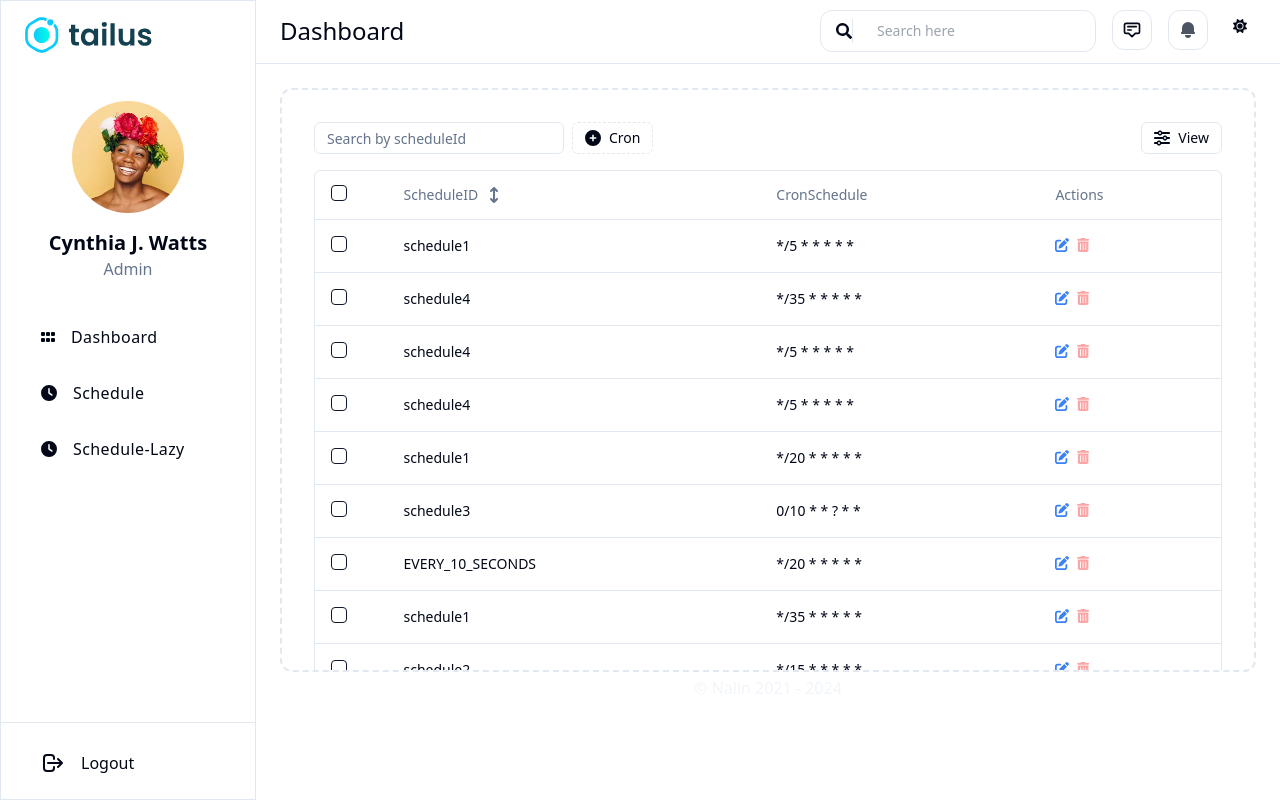
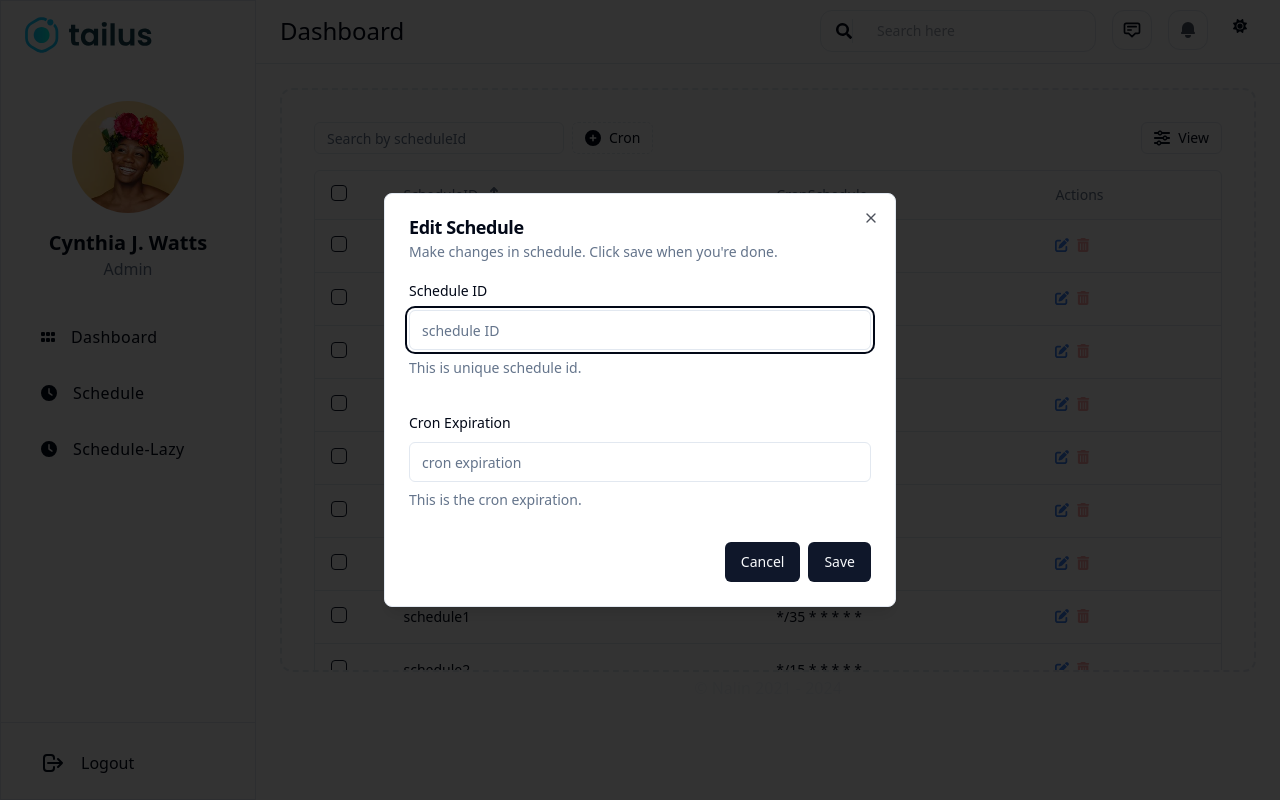
Before and after one commit to Nikhil12894/react-tailwind, a React (Vite) app: page /schedule in a window 1280 px wide. Both pictures are taken after a click on the icon 1062 px from the left and 245 px from the top of the page. Built offline with nearby package versions, Linux system fonts and the light colour scheme.

Commit message:
react hook form in schedule component

```diff
--- a/package.json
+++ b/package.json
@@ -14,6 +14,7 @@
     "@fortawesome/fontawesome-svg-core": "^6.5.2",
     "@fortawesome/free-solid-svg-icons": "^6.5.2",
     "@fortawesome/react-fontawesome": "^0.2.0",
+    "@hookform/resolvers": "^3.4.0",
     "@radix-ui/react-checkbox": "^1.0.4",
     "@radix-ui/react-dialog": "^1.0.5",
     "@radix-ui/react-dropdown-menu": "^2.0.6",
@@ -31,8 +32,10 @@
     "lucide-react": "^0.378.0",
     "react": "^18.2.0",
     "react-dom": "^18.2.0",
+    "react-hook-form": "^7.51.4",
     "tailwind-merge": "^2.3.0",
-    "tailwindcss-animate": "^1.0.7"
+    "tailwindcss-animate": "^1.0.7",
+    "zod": "^3.23.8"
   },
   "devDependencies": {
     "@types/node": "^20.12.11",
--- a/src/app/schedule/Schedule.tsx
+++ b/src/app/schedule/Schedule.tsx
@@ -1,7 +1,7 @@
 import { ColumnDef } from "@tanstack/react-table";
 import { DataTable } from "../../components/ui/data-table-client/data-table";
 import { scheduleData } from "../schedule";
-import { EditableDeletableTable } from "./edit-dilog";
+import { EditDialogForm } from "./edit-dilog";
 import { Schedule } from "../schedule-type";
 import {
   columnList,
@@ -10,14 +10,18 @@ import {
   filterByCron,
 } from "./schedule-data";
 import { ColumnDefFun } from "@/components/ui/data-table-client/data-table-column-def";
-import { useCallback, useMemo } from "react";
+import { useCallback, useMemo, useState } from "react";
 
 const ScheduleComp = () => {
-  const data = scheduleData;
-
+  const [data, seteData] = useState(scheduleData);
+  const [isEditDialogOpen, setIsEditDialogOpen] = useState(false);
+  const [selectedRow, setSelectedRow] = useState<Schedule | null>(null);
   const onEdit = useCallback(
-    (data: Schedule) => alert(JSON.stringify(data)),
-    []
+    (data: Schedule) => {
+      setSelectedRow(data);
+      setIsEditDialogOpen(true);
+    },
+    [selectedRow]
   );
 
   const onDelete = useCallback(
@@ -47,7 +51,16 @@ const ScheduleComp = () => {
           filterCollDropdownOptions: filterByCron,
         }}
       />
-      <EditableDeletableTable tableData={data} />
+      <EditDialogForm
+        isEditDialogOpen={isEditDialogOpen}
+        onOpenDialogFunc={(value) => {
+          setIsEditDialogOpen(value);
+          if (!value) {
+            setSelectedRow(null);
+          }
+        }}
+        selectedRow={selectedRow}
+      />
     </div>
   );
 };
--- a/src/app/schedule/edit-dilog.tsx
+++ b/src/app/schedule/edit-dilog.tsx
@@ -2,91 +2,184 @@ import { Button } from "@/components/ui/button";
 import {
   Dialog,
   DialogContent,
+  DialogDescription,
   DialogFooter,
   DialogHeader,
-  DialogOverlay,
+  DialogTitle,
 } from "@/components/ui/dialog";
 import { Input } from "@/components/ui/input";
-import { useState } from "react";
+import { useEffect, useState } from "react";
+import { Schedule } from "../schedule-type";
 
-export interface EditableDeletableTableProps<T> {
-  tableData: T[];
+// export interface EditableDeletableTableProps<T> {
+//   tableData: T[];
+// }
+// export function EditableDeletableTable<T>({
+//   tableData,
+// }: EditableDeletableTableProps<T>) {
+//   const [data, setData] = useState(tableData);
+//   const [isEditDialogOpen, setIsEditDialogOpen] = useState(false);
+//   const [isDeleteDialogOpen, setIsDeleteDialogOpen] = useState(false);
+//   const [editRow, setEditRow] = useState(null);
+//   const [editForm, setEditForm] = useState<any>({});
+//   const [deleteRowId, setDeleteRowId] = useState(null);
+
+//   const handleEditClick = (row: any) => {
+//     setEditRow(row);
+//     setEditForm(row.original);
+//     setIsEditDialogOpen(true);
+//   };
+
+//   const handleDeleteClick = (id: any) => {
+//     setDeleteRowId(id);
+//     setIsDeleteDialogOpen(true);
+//   };
+
+//   const handleInputChange = (e: any) => {
+//     const { name, value } = e.target;
+//     setEditForm({ ...editForm, [name]: value });
+//   };
+
+//   const handleSave = () => {
+//     const newData = data.map((row: any) =>
+//       row.id === editForm.id ? editForm : row
+//     );
+//     setData(newData);
+//     setIsEditDialogOpen(false);
+//   };
+
+//   const handleDelete = () => {
+//     const newData = data.filter((row: any) => row.id !== deleteRowId);
+//     setData(newData);
+//     setIsDeleteDialogOpen(false);
+//   };
+
+//   return (
+//     <div>
+//       <Dialog open={isDeleteDialogOpen} onOpenChange={setIsDeleteDialogOpen}>
+//         <DialogContent>
+//           <DialogHeader>Delete Row</DialogHeader>
+//           <DialogContent>
+//             Are you sure you want to delete this row?
+//           </DialogContent>
+//           <DialogFooter>
+//             <Button onClick={() => setIsDeleteDialogOpen(false)}>Cancel</Button>
+//             <Button onClick={handleDelete}>Delete</Button>
+//           </DialogFooter>
+//         </DialogContent>
+//       </Dialog>
+//     </div>
+//   );
+// }
+export interface EditDialogProps {
+  isEditDialogOpen: boolean;
+  onOpenDialogFunc: (isOpen: boolean) => void;
+  selectedRow: Schedule | null;
 }
-export function EditableDeletableTable<T>({
-  tableData,
-}: EditableDeletableTableProps<T>) {
-  const [data, setData] = useState(tableData);
-  const [isEditDialogOpen, setIsEditDialogOpen] = useState(false);
-  const [isDeleteDialogOpen, setIsDeleteDialogOpen] = useState(false);
-  const [editRow, setEditRow] = useState(null);
-  const [editForm, setEditForm] = useState<any>({});
-  const [deleteRowId, setDeleteRowId] = useState(null);
 
-  const handleEditClick = (row: any) => {
-    setEditRow(row);
-    setEditForm(row.original);
-    setIsEditDialogOpen(true);
-  };
+import {
+  Form,
+  FormControl,
+  FormDescription,
+  FormField,
+  FormItem,
+  FormLabel,
+  FormMessage,
+} from "@/components/ui/form";
+import { zodResolver } from "@hookform/resolvers/zod";
+import { useForm } from "react-hook-form";
+import { z } from "zod";
+const cronRegex: RegExp =
+  /^\s*($|#|\w+\s*=|(\?|\*|(?:[0-5]?\d)(?:(?:-|\/|\,)(?:[0-5]?\d))?(?:,(?:[0-5]?\d)(?:(?:-|\/|\,)(?:[0-5]?\d))?)*)\s+(\?|\*|(?:[0-5]?\d)(?:(?:-|\/|\,)(?:[0-5]?\d))?(?:,(?:[0-5]?\d)(?:(?:-|\/|\,)(?:[0-5]?\d))?)*)\s+(\?|\*|(?:[01]?\d|2[0-3])(?:(?:-|\/|\,)(?:[01]?\d|2[0-3]))?(?:,(?:[01]?\d|2[0-3])(?:(?:-|\/|\,)(?:[01]?\d|2[0-3]))?)*)\s+(\?|\*|(?:0?[1-9]|[12]\d|3[01])(?:(?:-|\/|\,)(?:0?[1-9]|[12]\d|3[01]))?(?:,(?:0?[1-9]|[12]\d|3[01])(?:(?:-|\/|\,)(?:0?[1-9]|[12]\d|3[01]))?)*)\s+(\?|\*|(?:[1-9]|1[012])(?:(?:-|\/|\,)(?:[1-9]|1[012]))?(?:L|W)?(?:,(?:[1-9]|1[012])(?:(?:-|\/|\,)(?:[1-9]|1[012]))?(?:L|W)?)*|\?|\*|(?:JAN|FEB|MAR|APR|MAY|JUN|JUL|AUG|SEP|OCT|NOV|DEC)(?:(?:-)(?:JAN|FEB|MAR|APR|MAY|JUN|JUL|AUG|SEP|OCT|NOV|DEC))?(?:,(?:JAN|FEB|MAR|APR|MAY|JUN|JUL|AUG|SEP|OCT|NOV|DEC)(?:(?:-)(?:JAN|FEB|MAR|APR|MAY|JUN|JUL|AUG|SEP|OCT|NOV|DEC))?)*)\s+(\?|\*|(?:[0-6])(?:(?:-|\/|\,|#)(?:[0-6]))?(?:L)?(?:,(?:[0-6])(?:(?:-|\/|\,|#)(?:[0-6]))?(?:L)?)*|\?|\*|(?:MON|TUE|WED|THU|FRI|SAT|SUN)(?:(?:-)(?:MON|TUE|WED|THU|FRI|SAT|SUN))?(?:,(?:MON|TUE|WED|THU|FRI|SAT|SUN)(?:(?:-)(?:MON|TUE|WED|THU|FRI|SAT|SUN))?)*)(|\s)+(\?|\*|(?:|\d{4})(?:(?:-|\/|\,)(?:|\d{4}))?(?:,(?:|\d{4})(?:(?:-|\/|\,)(?:|\d{4}))?)*))$/;
+const scheduleFormSchema = z.object({
+  schedule_id: z.string().min(2).max(100).toUpperCase(),
+  cron_schedule: z.string().regex(cronRegex).readonly(),
+});
 
-  const handleDeleteClick = (id: any) => {
-    setDeleteRowId(id);
-    setIsDeleteDialogOpen(true);
-  };
+const requiredFields = scheduleFormSchema.required({
+  schedule_id: true,
+  cron_schedule: true,
+});
 
-  const handleInputChange = (e: any) => {
-    const { name, value } = e.target;
-    setEditForm({ ...editForm, [name]: value });
-  };
+export function EditDialogForm({
+  isEditDialogOpen,
+  onOpenDialogFunc,
+  selectedRow,
+}: EditDialogProps) {
+  const [data, setData] = useState<Schedule | null>(selectedRow);
+  // 1. Define your form.
+  const form = useForm<z.infer<typeof requiredFields>>({
+    defaultValues: data
+      ? {
+          schedule_id: data?.schedule_id,
+          cron_schedule: data?.cron_schedule,
+        }
+      : undefined,
+    resolver: zodResolver(requiredFields),
+  });
 
-  const handleSave = () => {
-    const newData = data.map((row: any) =>
-      row.id === editForm.id ? editForm : row
-    );
-    setData(newData);
-    setIsEditDialogOpen(false);
-  };
+  // 2. Define a submit handler.
+  function onSubmit(values: z.infer<typeof requiredFields>) {
+    // Do something with the form values.
+    // ✅ This will be type-safe and validated.
+    setData((prev) => ({ ...prev, ...values }));
+    onOpenDialogFunc(false);
+    // console.log(values);
+  }
 
-  const handleDelete = () => {
-    const newData = data.filter((row: any) => row.id !== deleteRowId);
-    setData(newData);
-    setIsDeleteDialogOpen(false);
-  };
+  // useEffect(() => {
+  //   form.setValue("schedule_id", data?.schedule_id);
+  //   form.setValue("cron_schedule", data?.cron_schedule);
+  // }, [selectedRow]);
 
   return (
-    <div>
-      <Dialog open={isEditDialogOpen} onOpenChange={setIsEditDialogOpen}>
-        <DialogOverlay />
-        <DialogContent>
-          <DialogHeader>Edit Row</DialogHeader>
-          <DialogContent>
-            <Input
-              name="name"
-              placeholder="Name"
-              value={editForm.name || ""}
-              onChange={handleInputChange}
+    <Dialog open={isEditDialogOpen} onOpenChange={onOpenDialogFunc}>
+      <DialogContent>
+        <DialogHeader>
+          <DialogTitle>Edit Schedule</DialogTitle>
+          <DialogDescription>
+            Make changes in schedule. Click save when you're done.
+          </DialogDescription>
+        </DialogHeader>
+        <Form {...form}>
+          <form onSubmit={form.handleSubmit(onSubmit)} className="space-y-8">
+            <FormField
+              control={form.control}
+              name="schedule_id"
+              render={({ field }) => (
+                <FormItem>
+                  <FormLabel>Schedule ID</FormLabel>
+                  <FormControl>
+                    <Input placeholder="schedule ID" {...field} />
+                  </FormControl>
+                  <FormDescription>This is unique schedule id.</FormDescription>
+                  <FormMessage />
+                </FormItem>
+              )}
             />
-            {/* Add other input fields as needed */}
-          </DialogContent>
-          <DialogFooter>
-            <Button onClick={() => setIsEditDialogOpen(false)}>Cancel</Button>
-            <Button onClick={handleSave}>Save</Button>
-          </DialogFooter>
-        </DialogContent>
-      </Dialog>
-
-      <Dialog open={isDeleteDialogOpen} onOpenChange={setIsDeleteDialogOpen}>
-        <DialogOverlay />
-        <DialogContent>
-          <DialogHeader>Delete Row</DialogHeader>
-          <DialogContent>
-            Are you sure you want to delete this row?
-          </DialogContent>
-          <DialogFooter>
-            <Button onClick={() => setIsDeleteDialogOpen(false)}>Cancel</Button>
-            <Button onClick={handleDelete}>Delete</Button>
-          </DialogFooter>
-        </DialogContent>
-      </Dialog>
-    </div>
+            <FormField
+              control={form.control}
+              name="cron_schedule"
+              render={({ field }) => (
+                <FormItem>
+                  <FormLabel>Cron Expiration</FormLabel>
+                  <FormControl>
+                    <Input placeholder="cron expiration" {...field} />
+                  </FormControl>
+                  <FormDescription>
+                    This is the cron expiration.
+                  </FormDescription>
+                  <FormMessage />
+                </FormItem>
+              )}
+            />
+            <DialogFooter>
+              <Button onClick={() => onOpenDialogFunc(false)}>Cancel</Button>
+              <Button type="submit">Save</Button>
+            </DialogFooter>
+          </form>
+        </Form>
+      </DialogContent>
+    </Dialog>
   );
 }
--- /dev/null
+++ b/src/components/ui/form.tsx
@@ -0,0 +1,176 @@
+import * as React from "react"
+import * as LabelPrimitive from "@radix-ui/react-label"
+import { Slot } from "@radix-ui/react-slot"
+import {
+  Controller,
+  ControllerProps,
+  FieldPath,
+  FieldValues,
+  FormProvider,
+  useFormContext,
+} from "react-hook-form"
+
+import { cn } from "@/lib/utils"
+import { Label } from "@/components/ui/label"
+
+const Form = FormProvider
+
+type FormFieldContextValue<
+  TFieldValues extends FieldValues = FieldValues,
+  TName extends FieldPath<TFieldValues> = FieldPath<TFieldValues>
+> = {
+  name: TName
+}
+
+const FormFieldContext = React.createContext<FormFieldContextValue>(
+  {} as FormFieldContextValue
+)
+
+const FormField = <
+  TFieldValues extends FieldValues = FieldValues,
+  TName extends FieldPath<TFieldValues> = FieldPath<TFieldValues>
+>({
+  ...props
+}: ControllerProps<TFieldValues, TName>) => {
+  return (
+    <FormFieldContext.Provider value={{ name: props.name }}>
+      <Controller {...props} />
+    </FormFieldContext.Provider>
+  )
+}
+
+const useFormField = () => {
+  const fieldContext = React.useContext(FormFieldContext)
+  const itemContext = React.useContext(FormItemContext)
+  const { getFieldState, formState } = useFormContext()
+
+  const fieldState = getFieldState(fieldContext.name, formState)
+
+  if (!fieldContext) {
+    throw new Error("useFormField should be used within <FormField>")
+  }
+
+  const { id } = itemContext
+
+  return {
+    id,
+    name: fieldContext.name,
+    formItemId: `${id}-form-item`,
+    formDescriptionId: `${id}-form-item-description`,
+    formMessageId: `${id}-form-item-message`,
+    ...fieldState,
+  }
+}
+
+type FormItemContextValue = {
+  id: string
+}
+
+const FormItemContext = React.createContext<FormItemContextValue>(
+  {} as FormItemContextValue
+)
+
+const FormItem = React.forwardRef<
+  HTMLDivElement,
+  React.HTMLAttributes<HTMLDivElement>
+>(({ className, ...props }, ref) => {
+  const id = React.useId()
+
+  return (
+    <FormItemContext.Provider value={{ id }}>
+      <div ref={ref} className={cn("space-y-2", className)} {...props} />
+    </FormItemContext.Provider>
+  )
+})
+FormItem.displayName = "FormItem"
+
+const FormLabel = React.forwardRef<
+  React.ElementRef<typeof LabelPrimitive.Root>,
+  React.ComponentPropsWithoutRef<typeof LabelPrimitive.Root>
+>(({ className, ...props }, ref) => {
+  const { error, formItemId } = useFormField()
+
+  return (
+    <Label
+      ref={ref}
+      className={cn(error && "text-destructive", className)}
+      htmlFor={formItemId}
+      {...props}
+    />
+  )
+})
+FormLabel.displayName = "FormLabel"
+
+const FormControl = React.forwardRef<
+  React.ElementRef<typeof Slot>,
+  React.ComponentPropsWithoutRef<typeof Slot>
+>(({ ...props }, ref) => {
+  const { error, formItemId, formDescriptionId, formMessageId } = useFormField()
+
+  return (
+    <Slot
+      ref={ref}
+      id={formItemId}
+      aria-describedby={
+        !error
+          ? `${formDescriptionId}`
+          : `${formDescriptionId} ${formMessageId}`
+      }
+      aria-invalid={!!error}
+      {...props}
+    />
+  )
+})
+FormControl.displayName = "FormControl"
+
+const FormDescription = React.forwardRef<
+  HTMLParagraphElement,
+  React.HTMLAttributes<HTMLParagraphElement>
+>(({ className, ...props }, ref) => {
+  const { formDescriptionId } = useFormField()
+
+  return (
+    <p
+      ref={ref}
+      id={formDescriptionId}
+      className={cn("text-sm text-muted-foreground", className)}
+      {...props}
+    />
+  )
+})
+FormDescription.displayName = "FormDescription"
+
+const FormMessage = React.forwardRef<
+  HTMLParagraphElement,
+  React.HTMLAttributes<HTMLParagraphElement>
+>(({ className, children, ...props }, ref) => {
+  const { error, formMessageId } = useFormField()
+  const body = error ? String(error?.message) : children
+
+  if (!body) {
+    return null
+  }
+
+  return (
+    <p
+      ref={ref}
+      id={formMessageId}
+      className={cn("text-sm font-medium text-destructive", className)}
+      {...props}
+    >
+      {body}
+    </p>
+  )
+})
+FormMessage.displayName = "FormMessage"
+
+export {
+  useFormField,
+  Form,
+  FormItem,
+  FormLabel,
+  FormControl,
+  FormDescription,
+  FormMessage,
+  FormField,
+}
```
Also changed, not shown: src/app/schedule-type.ts (+5 -5 lines), 1 other file (tests, documents, lock files or other folders).
